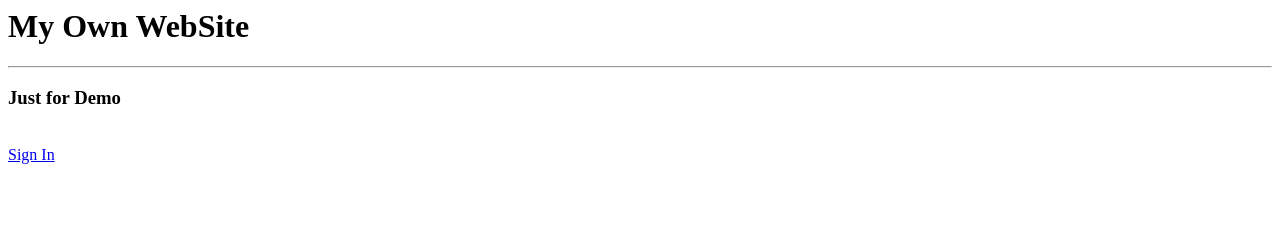
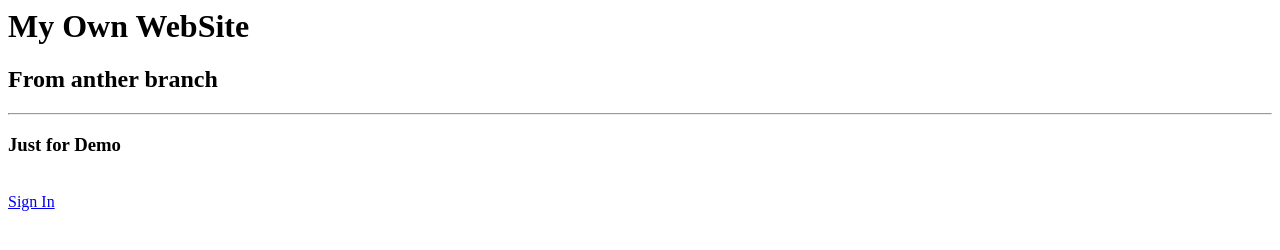
Before and after one commit to pankaj-anadure/mydemoproject, a plain HTML site: page index.html in a window 1280 px wide. Drawn offline with Linux system fonts and the light colour scheme.

Commit message:
Update index.html

```diff
--- a/index.html
+++ b/index.html
@@ -4,6 +4,7 @@
   </head>
   <body>
     <h1>My Own WebSite</h1>
+    <h2>From anther branch</h2>
     <hr>
     <h3>Just for Demo</h3>
     <br>
```
